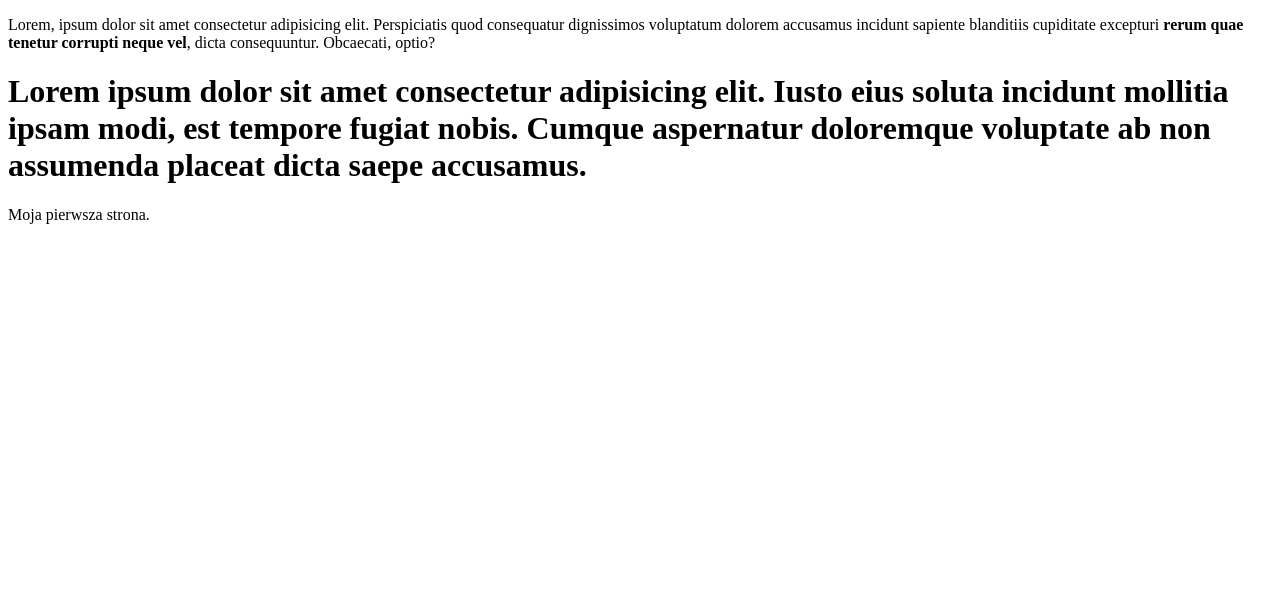
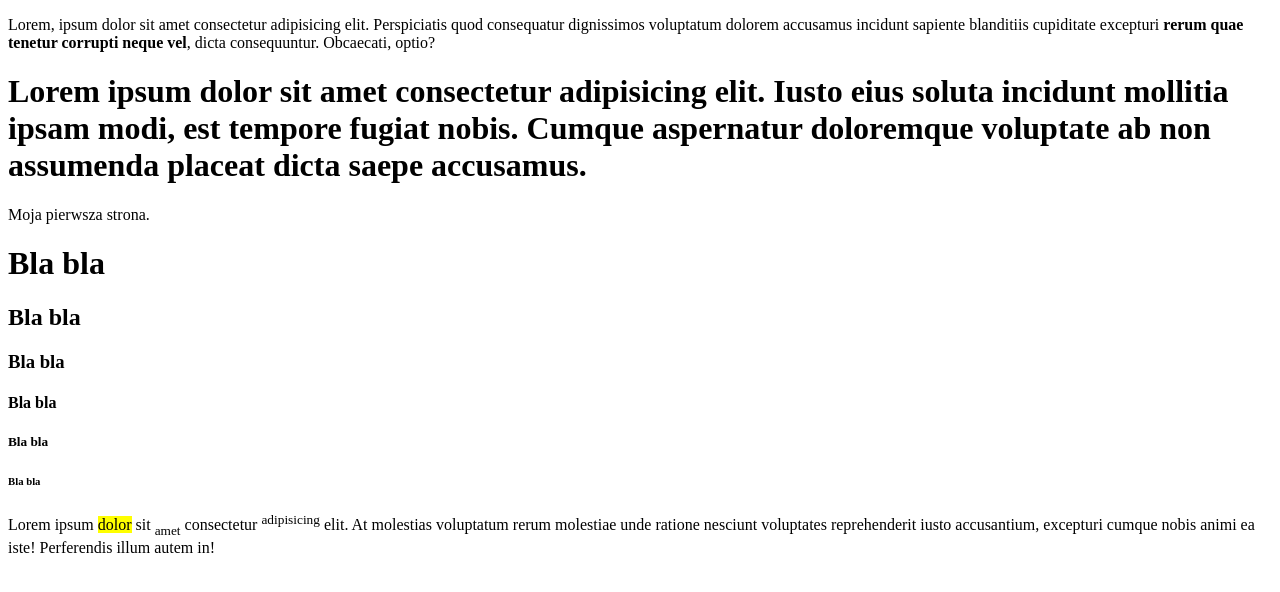
Before and after one commit to luki1503/myAppSample, a plain HTML site: page index.html in a window 1280 px wide. Drawn offline with Linux system fonts and the light colour scheme.

Commit message:
Adding some text tags like h1-h6/mark/sub/sup

```diff
--- a/index.html
+++ b/index.html
@@ -17,6 +17,18 @@
     <div>
         Moja pierwsza strona.
     </div>
+
+    <h1>Bla bla</h1>
+    <h2>Bla bla</h2>
+    <h3>Bla bla</h3>
+    <h4>Bla bla</h4>
+    <h5>Bla bla</h5>
+    <h6>Bla bla</h6>
+
+    <p>Lorem ipsum <mark>dolor</mark> sit <sub>amet</sub> consectetur <sup>adipisicing</sup> elit. At molestias
+        voluptatum rerum molestiae unde ratione
+        nesciunt voluptates reprehenderit iusto accusantium, excepturi cumque nobis animi ea iste! Perferendis illum
+        autem in!</p>
 </body>
 
 </html>
```
